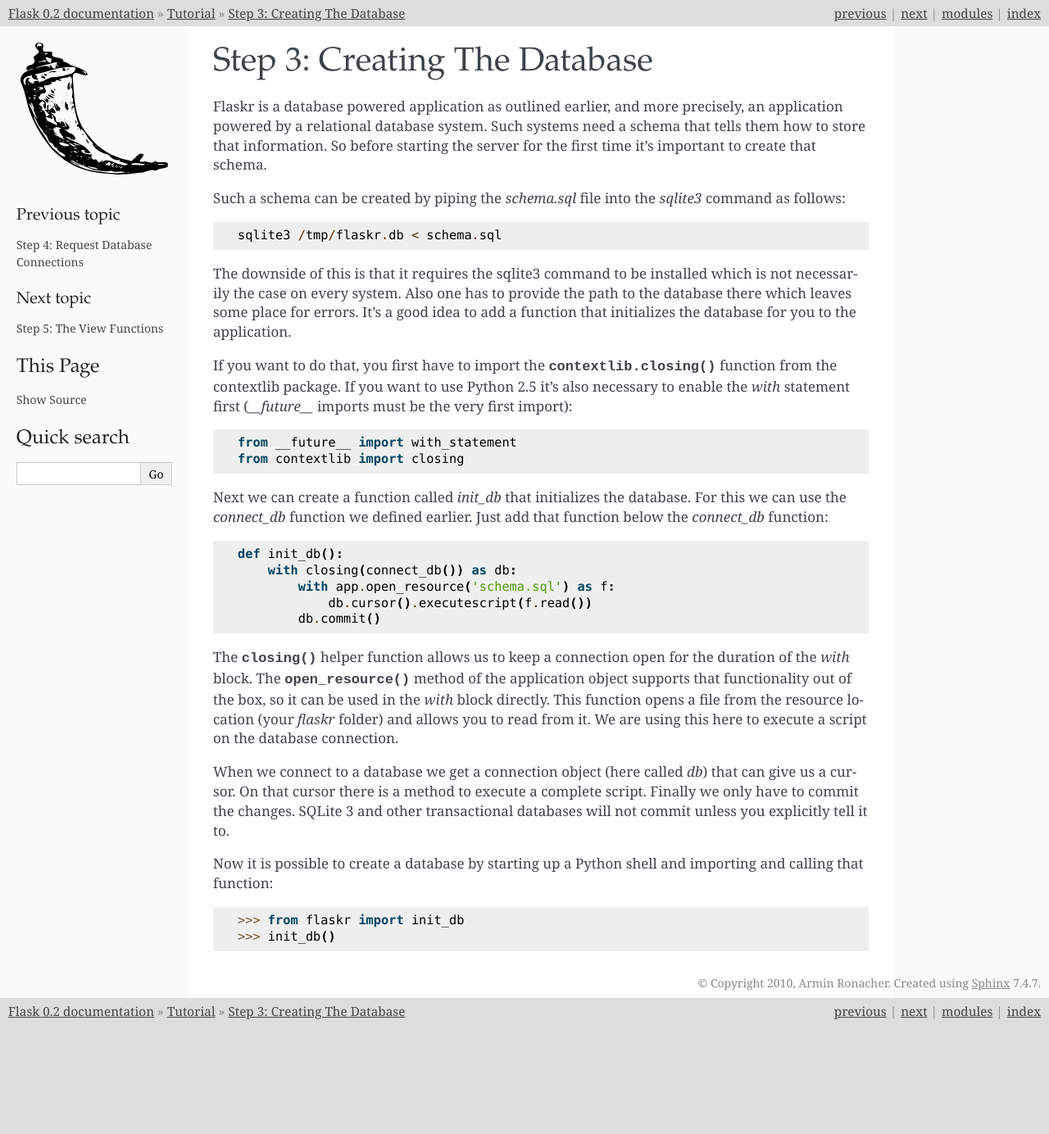
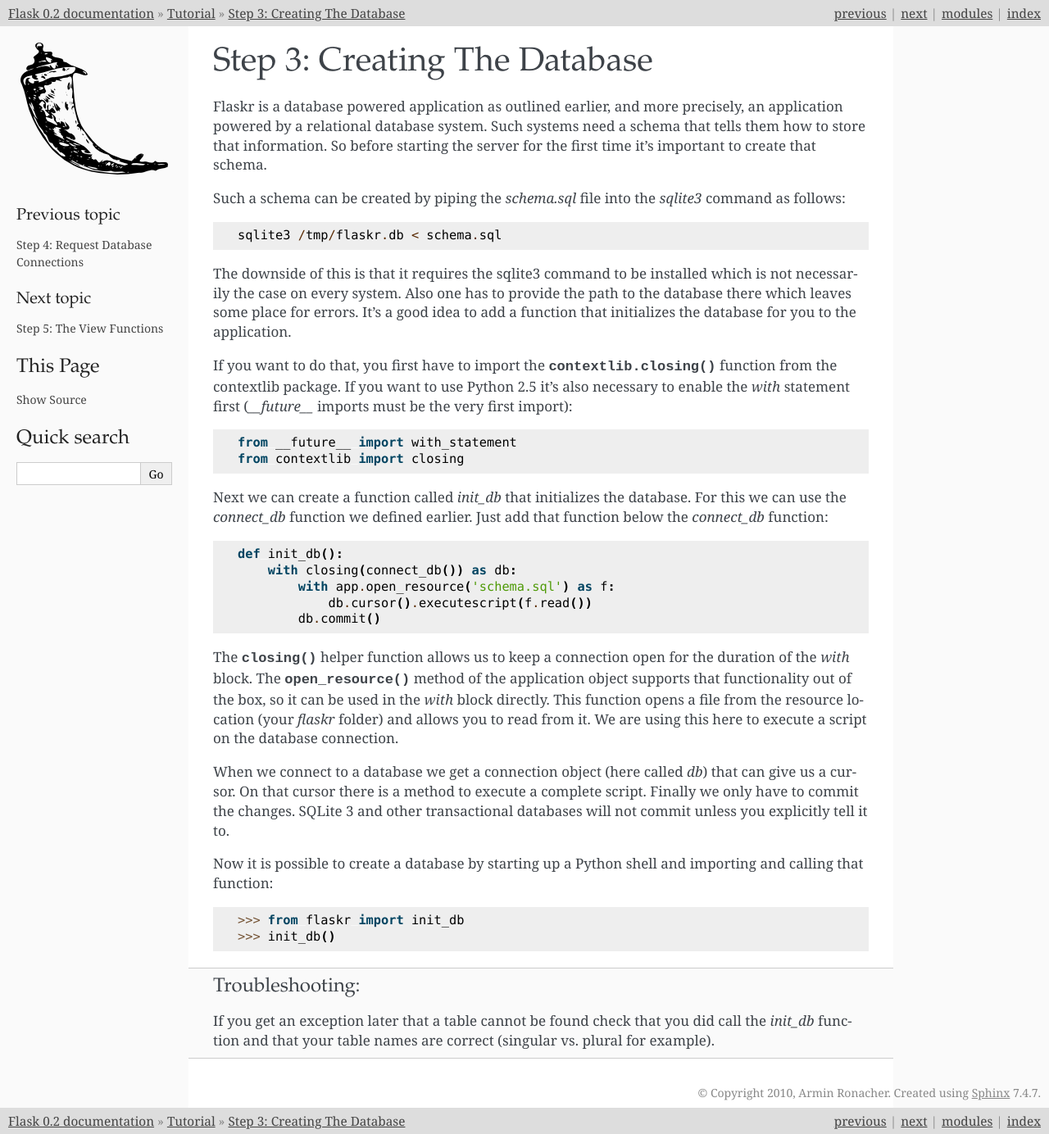
Before and after one commit to YevhenDenisove/flaks-website, a Sphinx documentation site: the page built from docs/tutorial/dbinit.rst, in a window 1280 px wide. Shown: the whole page at 82% size. Built offline with Sphinx 7.4.7, drawn with Linux system fonts in a browser that asks for light colours; before the commit the page ends 1250 px from its top, so only the background shows below that.

Commit message:
Added troubleshooting section to the tutorial

```diff
--- a/docs/tutorial/dbinit.rst
+++ b/docs/tutorial/dbinit.rst
@@ -55,3 +55,9 @@ importing and calling that function::
 
 >>> from flaskr import init_db
 >>> init_db()
+
+.. admonition:: Troubleshooting
+
+   If you get an exception later that a table cannot be found check that
+   you did call the `init_db` function and that your table names are
+   correct (singular vs. plural for example).
```
